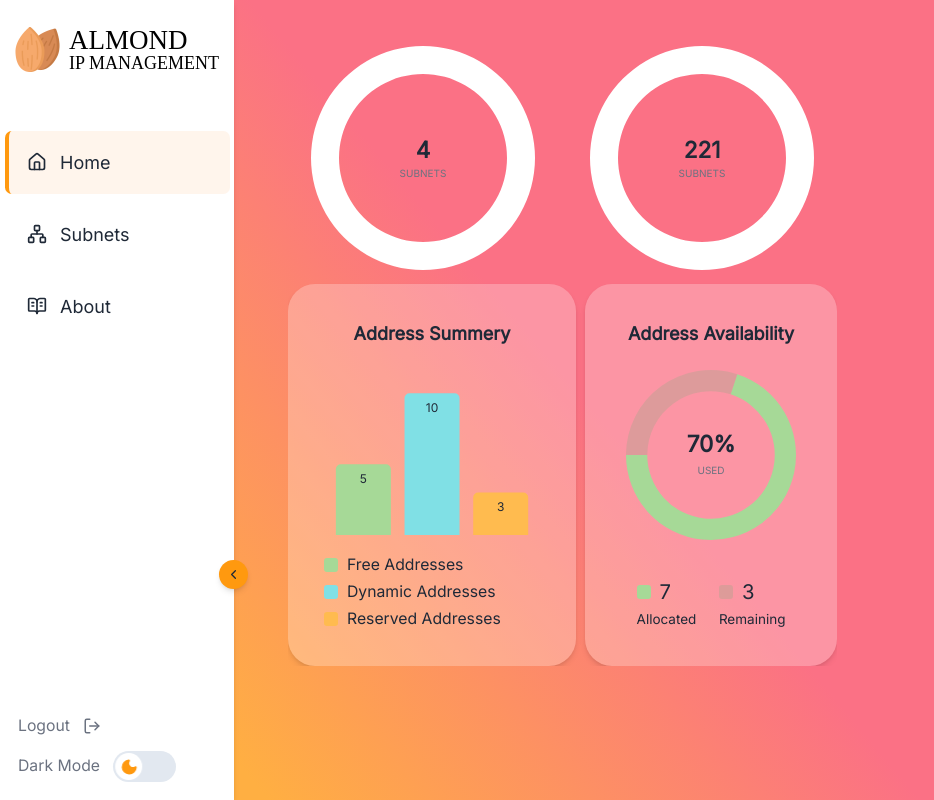
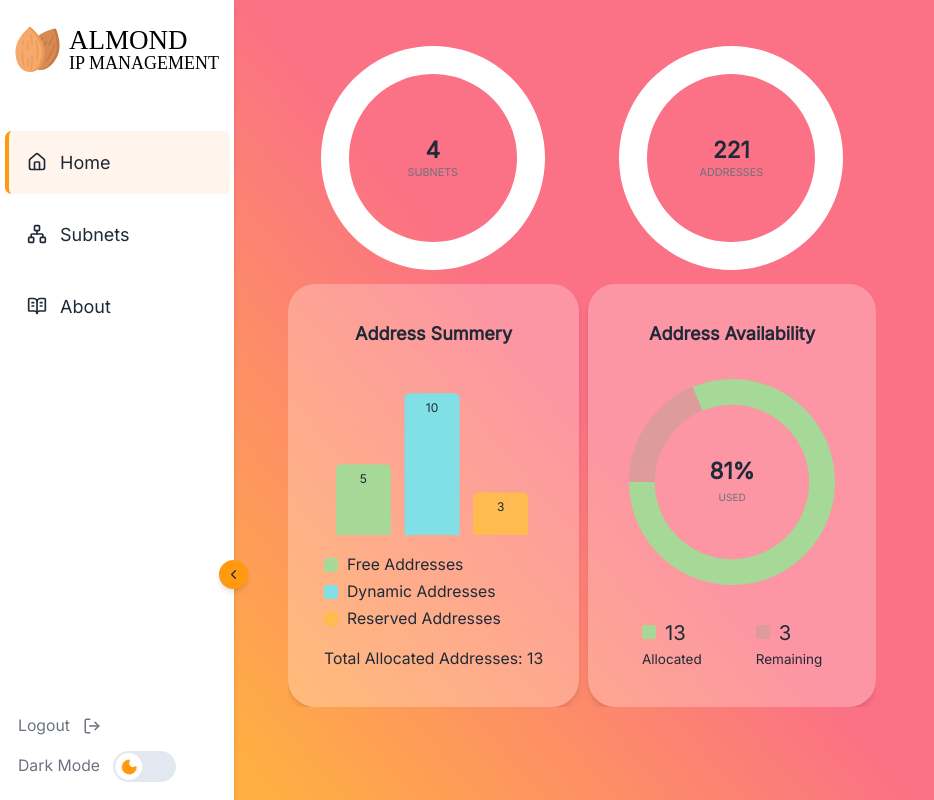
Before and after one commit to random551923/almond-ipam, a React (Vite) app: page /home in a window 1280 px wide. Shown: the whole page, without its empty margins (0-934 px from the left). Built offline with nearby package versions, Linux system fonts and the light colour scheme; a web font is replaced by a local one.

Commit message:
fix: orginize hompage charts

```diff
--- a/src/components/AddressAvailability.tsx
+++ b/src/components/AddressAvailability.tsx
@@ -16,10 +16,10 @@ const AddressAvailability = ({
     ];
 
     return (
-        <Container className="flex flex-col gap-4 items-center w-fit">
+        <Container className="flex flex-col items-center w-fit">
             <Container.title text="Address Availability" />
 
-            <GuidPieChart data={data} className="size-40">
+            <GuidPieChart data={data} className="size-48 flex flex-1 ">
                 <span className="text-xl font-bold text-primary-text">
                     {utilization}%
                 </span>
@@ -27,7 +27,7 @@ const AddressAvailability = ({
             </GuidPieChart>
 
             <div className="text-primary-text mt-auto">
-                <ul className="flex flex-1 flex-row justify-between gap-5">
+                <ul className="flex flex-1 flex-row justify-around gap-12">
                     {data.map((ipType) =>
                         <li key={ipType.name} >
                             <div className="flex items-center gap-2 text-sm">
--- a/src/components/AddressSummary.tsx
+++ b/src/components/AddressSummary.tsx
@@ -20,8 +20,8 @@ const AddressSummary = ({ data, totalAllocatedAddresses }: AddressSummaryProps)
     <Container className="flex flex-col gap-3 w-fit">
       <Container.title text="Address Summery" />
       <AddressBarChart data={data} className='w-48 h-40' />
-      <div className="text-primary-text">
-        {/* <p className="text-sm ">Total Allocated Addresses: {totalAllocatedAddresses}</p> */}
+      <div className="flex flex-col text-primary-text gap-4">
+
         <ul className="gap-1 flex flex-col">
           {data.map((ipType) =>
             <li key={ipType.name} className="flex items-center gap-2 text-sm">
@@ -30,6 +30,7 @@ const AddressSummary = ({ data, totalAllocatedAddresses }: AddressSummaryProps)
             </li>
           )}
         </ul>
+        <p className="text-sm ">Total Allocated Addresses: {totalAllocatedAddresses}</p>
       </div>
     </Container>
   );
--- a/src/components/TotalSubnets.tsx
+++ /dev/null
@@ -1,24 +0,0 @@
-import GuidPieChart from './charts/GuidPieChart';
-import Container from './Container';
-
-interface TotalSubnetsProps {
-  totalSubnets: number;
-}
-
-const TotalSubnets = ({ totalSubnets }: TotalSubnetsProps) => {
-
-   const data = [
-        { name: 'totalSubnets', value: totalSubnets, fill: 'var(--color-container-bg-basic)' },
-    ];
-
-  return (
-
-      <GuidPieChart data={data} className="size-52">
-          <span className="text-xl font-bold text-primary-text"> {totalSubnets} </span>
-          <span className="text-[10px] uppercase text-secondary-text">Subnets</span>
-      </GuidPieChart>
-
-  );
-};
-
-export default TotalSubnets;
--- /dev/null
+++ b/src/components/TotalsPieChart.tsx
@@ -0,0 +1,21 @@
+import GuidPieChart from './charts/GuidPieChart';
+interface TotalsPieChartProps {
+  number: number;
+  subTitle: string
+}
+
+const TotalsPieChart = ({ number, subTitle }: TotalsPieChartProps) => {
+
+   const data = [
+        { name: 'totalSubnets', value: number, fill: 'var(--color-container-bg-basic)' },
+    ];
+
+  return (
+      <GuidPieChart data={data} className="size-52">
+          <span className="text-xl font-bold text-primary-text"> {number} </span>
+          <span className="text-[0.6rem] uppercase text-secondary-text">{subTitle}</span>
+      </GuidPieChart>
+  );
+};
+
+export default TotalsPieChart;
--- a/src/pages/HomePage.tsx
+++ b/src/pages/HomePage.tsx
@@ -2,17 +2,17 @@
 import data from "../../fakeData/staticData";
 import AddressAvailability from "../components/AddressAvailability";
 import AddressSummary from "../components/AddressSummary";
-import SubnetSummary from "../components/TotalSubnets";
+import TotalsPieChart from "../components/TotalsPieChart";
 
 const HomePage = () => {
   const totalFreeAddresses = 3;
-  const totalAllocatedAddresses = 7;
+  const totalAllocatedAddresses = 13;
 
   return (
     <div className="flex flex-col h-fill w-fit overflow-hidden gap-2 justify-around">
       <div className="w-full h-fit flex flex-row justify-around gap-2">
-        <SubnetSummary totalSubnets={4} />
-        <SubnetSummary totalSubnets={221} />
+        <TotalsPieChart number={4} subTitle="Subnets" />
+        <TotalsPieChart number={221} subTitle="Addresses"/>
       </div>
       <div className=" w-fit flex flex-row gap-2">
         <AddressSummary data={data} totalAllocatedAddresses={totalAllocatedAddresses} />
```
